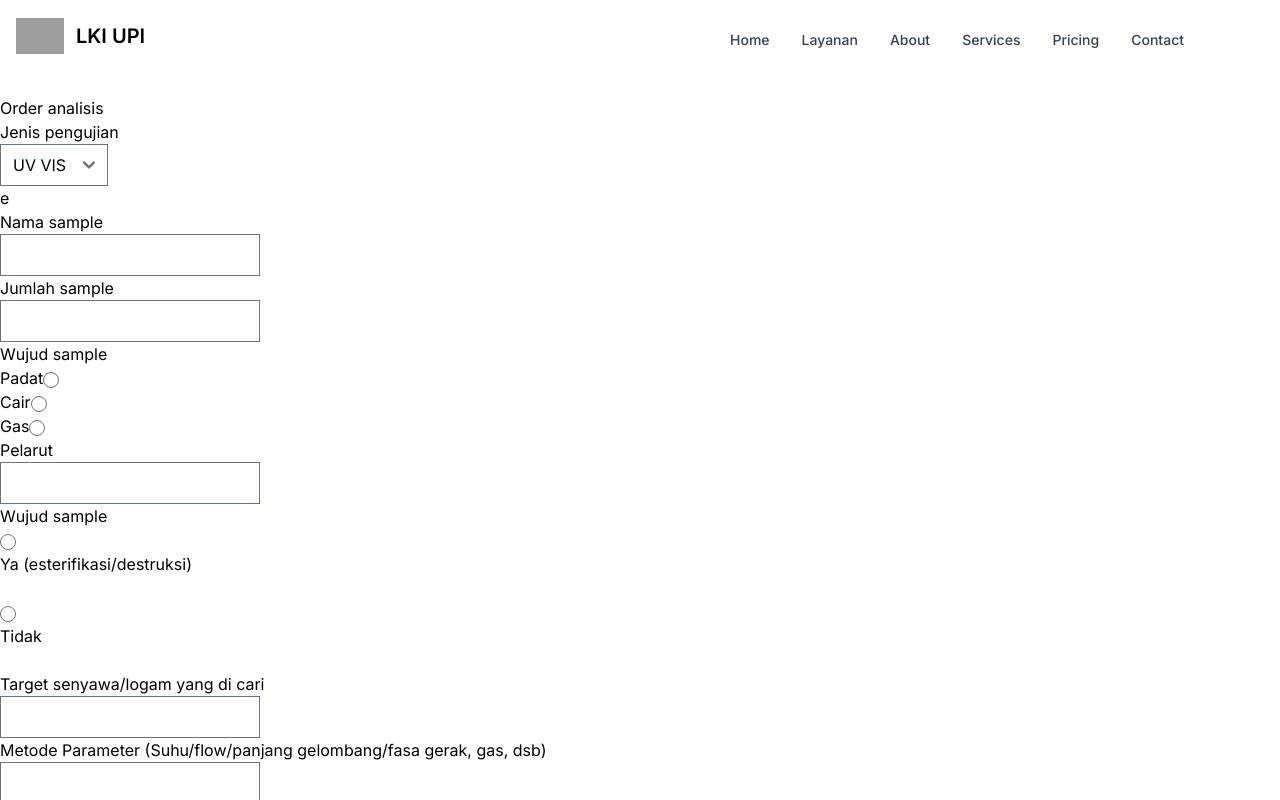
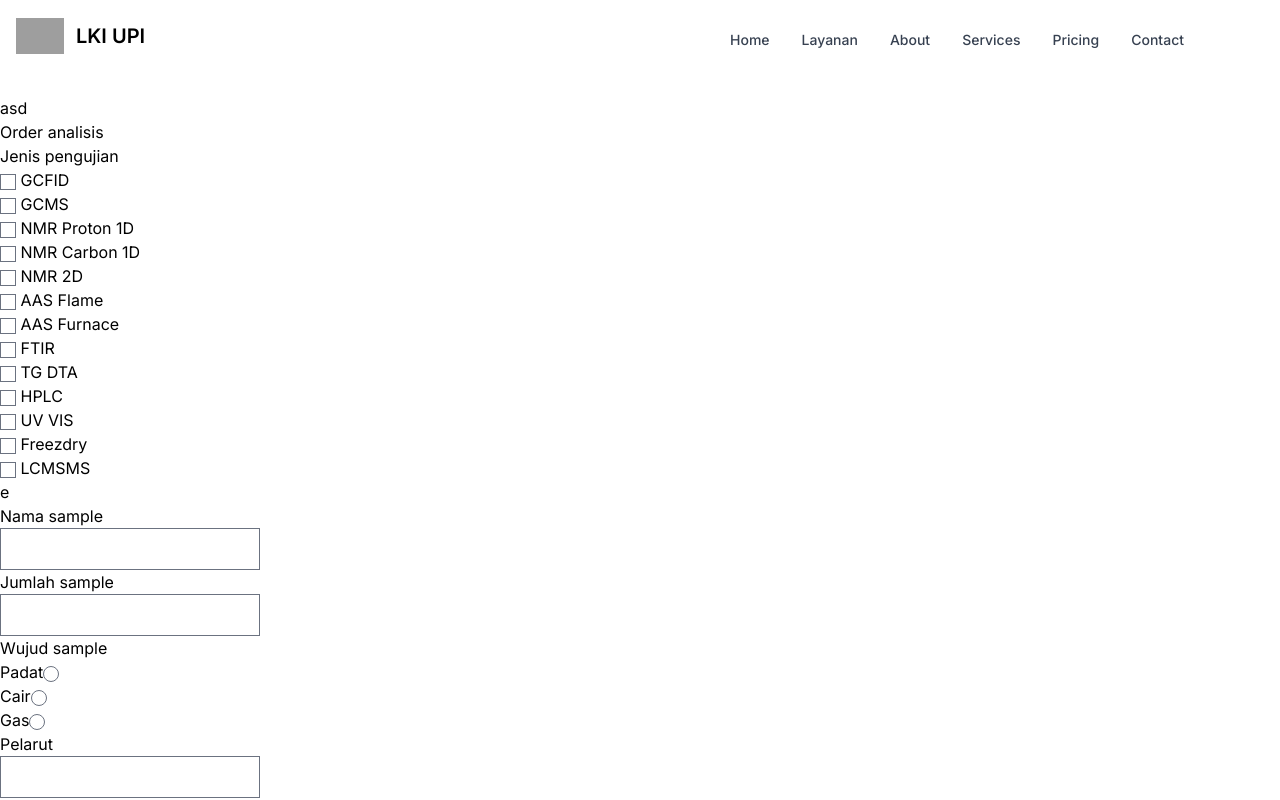
Before and after one commit to fikriymnn/lki_upi, a Next.js app: page /order_analisis in a window 1280 px wide. Shown: the top 800 px of the page. Built offline with nearby package versions, Linux system fonts and the light colour scheme; grey boxes are pictures that could not be loaded.

Commit message:
update form, detail order user , tracking user

```diff
--- /dev/null
+++ b/src/app/my_order/detail/[id]/page.jsx
@@ -0,0 +1,9 @@
+export default function detail({params}){
+    return(
+        <>
+        <div>
+            <p>detail</p>
+        </div>
+        </>
+    )
+}
--- /dev/null
+++ b/src/app/my_order/layout.jsx
@@ -0,0 +1,5 @@
+export default function layout({children}){
+    return(
+        {children}
+    )
+}
--- /dev/null
+++ b/src/app/my_order/page.jsx
@@ -0,0 +1,9 @@
+export default function My_order(){
+    return(
+        <>
+        <div>
+            <p>my order</p>
+        </div>
+        </>
+    )
+}
--- /dev/null
+++ b/src/app/my_order/tracking/[id]/page.jsx
@@ -0,0 +1,9 @@
+export default function tracking({params}){
+    return(
+        <>
+        <div>
+            <p>tracking</p>
+        </div>
+        </>
+    )
+}
--- a/src/app/order_analisis/page.jsx
+++ b/src/app/order_analisis/page.jsx
@@ -1,5 +1,22 @@
 "use client"
 import { useState } from 'react'
+
+
+
+
+export default function order_analisis() {
+    const [countForm, setCountForm] = useState(1);
+    const jenis_pengujian = [[]]
+    const nama_sample = [""]
+    const jumlah_sample = [0]
+    const wujud_sample = [""]
+    const pelarut = [""]
+    const preparasi_sample = [""]
+    const target_senyawa = [""]
+    const metode_parameter = [""]
+    const jurnal_pendukung = [""]
+    const keterangan = [""]
+    const [verifikasi, setVerifikasi] = useState(false)
 
     const kode = [
         {
@@ -58,38 +75,13 @@ const kode = [
     ]
 
 
-export default function order_analisis() {
-    const [countForm, setCountForm] = useState(0);
-    let rows = [<CustomForm i={0}/>]
-    const cForm = [0]
-    const jenis_pengujian = [""]
-    const nama_sample = [""]
-    const jumlah_sample = [0]
-    const wujud_sample = [""]
-    const pelarut = [""]
-    const preparasi_sample = [""]
-    const target_senyawa = [""]
-    const metode_parameter = [""]
-    const jurnal_pendukung = [""]
-    const keterangan = [""]
-    const [verifikasi, setVerifikasi] = useState(false)
-
-
 
     const increment = () => {
         setCountForm(a => a + 1)
         console.log(nama_sample)
-        for(let i = 0;i<=countForm;i++){
-            cForm.push(i);
-            if(i==countForm){
-                cForm.push(i);
-            }
-        }
 
-        console.log(rows)
 
-        cForm.push("");
-        jenis_pengujian.push("");
+        jenis_pengujian.push([""]);
         nama_sample.push("")
         jumlah_sample.push(0)
         wujud_sample.push("")
@@ -99,6 +91,7 @@ export default function order_analisis() {
         metode_parameter.push("")
         jurnal_pendukung.push("")
         keterangan.push("")
+        console.log(jenis_pengujian)
 
 
     }
@@ -111,78 +104,131 @@ export default function order_analisis() {
         return (
             <>
                 <div>
+
                     <h2 >Jenis pengujian</h2>
-                    <select name="jenis_pengujian" onChange={(e) =>{e.preventDefault()
-                         jenis_pengujian[i] = e.target.value}}>
-                        {/* {kode.map(a => { */}
-                        <option value="b">UV VIS</option>
-                        {/* })} */}
-                    </select>
+                    {
+                        kode.map((a, b) => {
+                            return (
+                                <div key={b}>
+                                    <input type="checkbox" id={`jenis_alat${b}${i}`} name={`jenis_alat${b}${i}`} value={a.jenis_alat} onChange={(e) => {
+                                        console.log(jenis_pengujian[i])
+                                        const arr = [...jenis_pengujian]
+                                        const jp = arr[i]
+                                        if(jp){
+                                            if (jp?.includes(e.target.value)) {
+                                                let index = jp?.indexOf(e.target.value);
+                                                jenis_pengujian[i]?.splice(index, 1)
+                                            } else {
+                                                jenis_pengujian[i]?.push(e.target.value)
+                                            }
+                                        }else{
+                                            console.log(jenis_pengujian[i])
+                                        }
+
+
+
+
+                                    }} />
+                                    <label htmlFor="vehicle1"> {a.jenis_alat}</label><br />
+
+                                </div>
+
+
+
+                            )
+                        })
+                    }
+
+
+
                 </div>
                 <div>e
                     <h2 >Nama sample</h2>
-                    <input name="nama_sample" required type="text" onChange={(e) =>{e.preventDefault()
+                    <input name="nama_sample" required type="text" onChange={(e) => {
+                        e.preventDefault()
                         nama_sample[i] = e.target.value
 
                     }} />
                 </div>
                 <div>
                     <h2 >Jumlah sample</h2>
-                    <input name="jumlah_sample"  required type="number" onChange={(e) =>{e.preventDefault()
-                         jumlah_sample[i] = e.target.value}} />
+                    <input name="jumlah_sample" required type="number" onChange={(e) => {
+                        e.preventDefault()
+                        jumlah_sample[i] = e.target.value
+                    }} />
                 </div>
                 <div>
                     <p>Wujud sample</p>
                     <label htmlFor="wujud_sample1">Padat</label>
-                    <input type="radio" id="wujud_sample1" name="wujud_sample" onChange={(e) =>{e.preventDefault()
-                        wujud_sample[i] = e.target.value}} value="padat" />
+                    <input type="radio" id="wujud_sample1" name="wujud_sample" onChange={(e) => {
+                        e.preventDefault()
+                        wujud_sample[i] = e.target.value
+                    }} value="padat" />
                     <br />
                     <label htmlFor="wujud_sample2">Cair</label>
-                    <input type="radio" id="wujud_sample2" name="wujud_sample" onChange={(e) =>{e.preventDefault()
-                         wujud_sample[i] = e.target.value}} value="cair" />
+                    <input type="radio" id="wujud_sample2" name="wujud_sample" onChange={(e) => {
+                        e.preventDefault()
+                        wujud_sample[i] = e.target.value
+                    }} value="cair" />
                     <br />
                     <label htmlFor="wujud_sample3">Gas</label>
-                    <input type="radio" id="wujud_sample3" name="wujud_sample" onChange={(e) =>{e.preventDefault()
-                        wujud_sample[i] = e.target.value}} value="gas" />
+                    <input type="radio" id="wujud_sample3" name="wujud_sample" onChange={(e) => {
+                        e.preventDefault()
+                        wujud_sample[i] = e.target.value
+                    }} value="gas" />
 
                 </div>
                 <div>
                     <h2 >Pelarut</h2>
-                    <input name="pelarut"  required type="text" onChange={(e) =>{e.preventDefault()
-                         pelarut[i] = e.target.value}} />
+                    <input name="pelarut" required type="text" onChange={(e) => {
+                        e.preventDefault()
+                        pelarut[i] = e.target.value
+                    }} />
                 </div>
                 <div>
                     <p>Wujud sample</p>
-                    <input type="radio" name="preparasi_sample" onChange={(e) =>{e.preventDefault()
-                        preparasi_sample[i] = e.target.value}} value={true} />
+                    <input type="radio" name="preparasi_sample" onChange={(e) => {
+                        e.preventDefault()
+                        preparasi_sample[i] = e.target.value
+                    }} value={true} />
                     <h2 htmlFor="preparasi_sample">Ya (esterifikasi/destruksi)</h2><br />
-                    <input type="radio" name="preparasi_sample" onChange={(e) =>{e.preventDefault()
-                         preparasi_sample[i] = e.target.value}} value={false} />
+                    <input type="radio" name="preparasi_sample" onChange={(e) => {
+                        e.preventDefault()
+                        preparasi_sample[i] = e.target.value
+                    }} value={false} />
                     <h2 htmlFor="preparasi_sample">Tidak</h2><br />
                 </div>
                 <div>
                     <h2>Target senyawa/logam yang di cari
                     </h2>
-                    <input name="target_senyawa" required type="text" onChange={(e) =>{e.preventDefault()
-                         target_senyawa[i] = e.target.value}} />
+                    <input name="target_senyawa" required type="text" onChange={(e) => {
+                        e.preventDefault()
+                        target_senyawa[i] = e.target.value
+                    }} />
                 </div>
                 <div>
                     <h2 >Metode Parameter (Suhu/flow/panjang gelombang/fasa gerak, gas, dsb)
                     </h2>
-                    <input name="metode_parameter" required type="text" onChange={(e) =>{e.preventDefault()
-                        metode_parameter[i] = e.target.value}} />
+                    <input name="metode_parameter" required type="text" onChange={(e) => {
+                        e.preventDefault()
+                        metode_parameter[i] = e.target.value
+                    }} />
                 </div>
                 <div>
                     <h2 >Jurnal pendukung
                     </h2>
-                    <input name="jurnal_pendukung"  type="file" onChange={(e) =>{e.preventDefault()
-                        jurnal_pendukung[i] = e.target.value}} />
+                    <input name="jurnal_pendukung" type="file" onChange={(e) => {
+                        e.preventDefault()
+                        jurnal_pendukung[i] = e.target.value
+                    }} />
                 </div>
                 <div>
                     <h2 >Keterangan
                     </h2>
-                    <input name="keterangan"  type="text" onChange={(e) =>{e.preventDefault()
-                        keterangan[i] = e.target.value}} />
+                    <input name="keterangan" type="text" onChange={(e) => {
+                        e.preventDefault()
+                        keterangan[i] = e.target.value
+                    }} />
                 </div>
 
             </>
@@ -192,17 +238,23 @@ export default function order_analisis() {
     return (
         <>
             <div>
+                <button onClick={() => console.log(jenis_pengujian)}>asd</button>
                 <h1>Order analisis</h1>
                 <form onSubmit={handleSubmit}>
                     {
-                        cForm.map((a,i)=>{
-                            return(
-                                <CustomForm i={a} key={i}/>
+
+                        (() => {
+                            let rows = []
+                            for (let i = 0; i < countForm; i++) {
+                                rows.push(<CustomForm i={i} key={i} />)
+                            }
+                            return rows
+                        })(
+
                         )
-                        })
                     }
                     <div>
-                        <input type="radio" id="verifikasi" name="verifikasi" value={true} required onClick={(e)=>setVerifikasi(e.target.value)} />
+                        <input type="radio" id="verifikasi" name="verifikasi" value={true} required onClick={(e) => setVerifikasi(e.target.value)} />
                         <h2 htmlFor="verifikasi">Saya telah memahami proses pengujian yang akan dilakukan dan memahami syarat dan ketentuan yang telah dijelaskan oleh staff/pengelola laboratorium
                         </h2><br />
                     </div>
```
Lines whose indentation alone changed are shown as unchanged.
